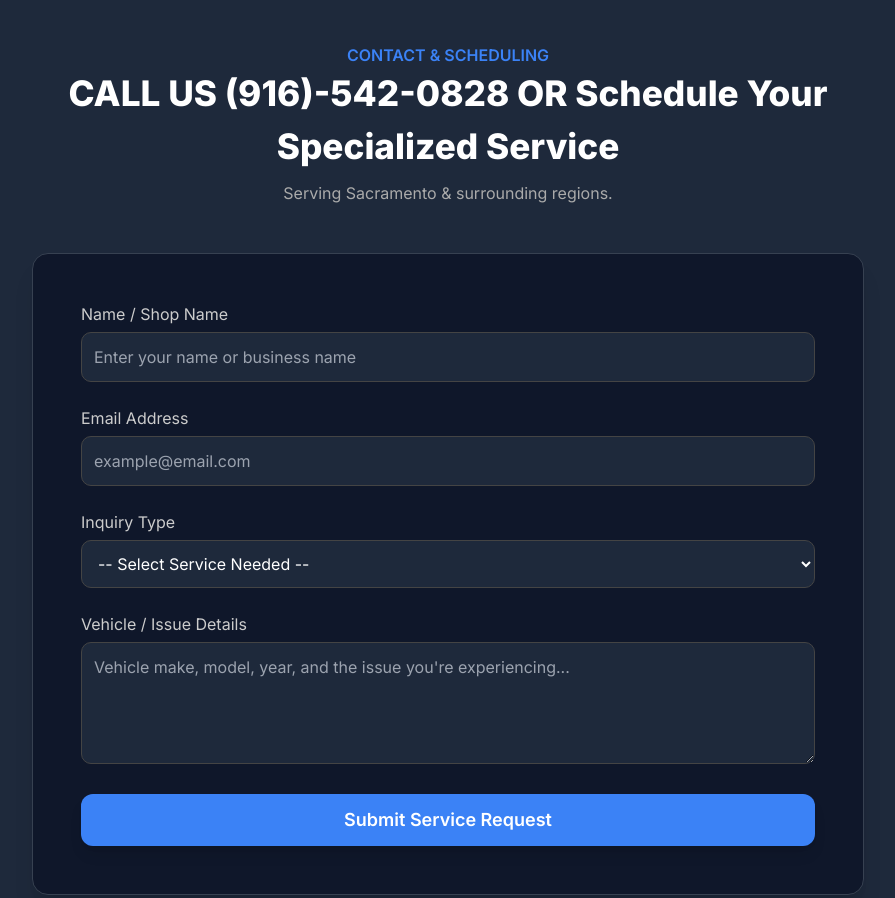
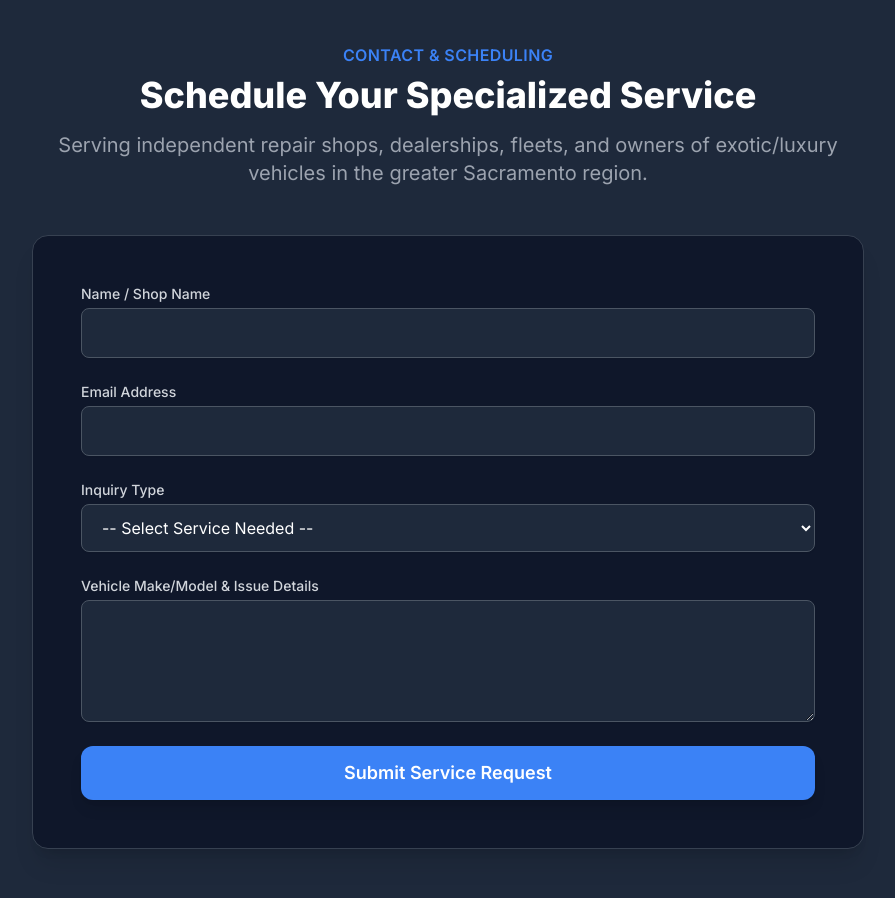
Before and after one commit to usproautollc/us-pro-auto-services, a plain HTML site: page index.html in a window 1280 px wide. Shown: the part 4640-5538 px from the top of the page, without its empty margins (192-1087 px from the left). Drawn offline with nearby package versions, Linux system fonts and the light colour scheme.

Commit message:
Revamp contact section with new service request form
Replaced the old contact section with a new layout and form for scheduling specialized services. Updated form fields and styles for better user experience.

```diff
--- a/index.html
+++ b/index.html
@@ -355,80 +355,50 @@
             </div>
       </section>
 
-<!-- Contact -->
+        <!-- Contact Section -->
         <section id="contact" class="py-20 bg-tech-mid">
-    <div class="max-w-4xl mx-auto px-4 sm:px-6 lg:px-8 text-center">
-
-        <h2 class="section-label">Contact & Scheduling</h2>
-        <p class="section-title">CALL US (916)-542-0828 OR Schedule Your Specialized Service</p>
-        <p class="section-description">Serving Sacramento & surrounding regions.</p>
-
-        <div class="bg-tech-dark p-8 md:p-12 rounded-2xl shadow-xl border border-gray-700 mt-12">
-
-            <!-- FIXED FORM -->
-            <form action="https://formspree.io/f/mjknojyk" method="POST" class="space-y-6">
-
-                <!-- Name -->
-                <div>
-                    <label class="form-label">Name / Shop Name</label>
-                    <input
-                        type="text"
-                        name="name"
-                        required
-                        class="form-input"
-                        placeholder="Enter your name or business name">
+            <div class="max-w-4xl mx-auto px-4 sm:px-6 lg:px-8">
+                <div class="text-center mb-12">
+                    <h2 class="text-base text-accent-blue font-semibold tracking-wide uppercase">Contact & Scheduling</h2>
+                    <p class="mt-2 text-3xl font-extrabold text-white sm:text-4xl">
+                        Schedule Your Specialized Service
+                    </p>
+                    <p class="mt-4 text-xl text-gray-400">
+                        Serving independent repair shops, dealerships, fleets, and owners of exotic/luxury vehicles in the greater Sacramento region.
+                    </p>
                 </div>
 
-                <!-- Email -->
+                <div class="bg-tech-dark p-8 md:p-12 rounded-2xl shadow-xl border border-gray-700">
+                    <form action="#" method="POST" class="space-y-6">
                         <div>
-                    <label class="form-label">Email Address</label>
-                    <input
-                        type="email"
-                        name="email"
-                        required
-                        class="form-input"
-                        placeholder="example@email.com">
+                            <label for="name" class="block text-sm font-medium text-gray-300">Name / Shop Name</label>
+                            <input type="text" id="name" name="name" required class="mt-1 block w-full px-4 py-3 border border-gray-600 rounded-lg shadow-sm focus:ring-accent-blue focus:border-accent-blue bg-tech-mid text-white placeholder-gray-500">
                         </div>
-
-                <!-- Inquiry Type -->
                         <div>
-                    <label class="form-label">Inquiry Type</label>
-                    <select
-                        name="inquiry"
-                        required
-                        class="form-input">
-                        <option value="">-- Select Service Needed --</option>
-                        <option>Advanced Diagnostics</option>
-                        <option>OEM Programming / Coding</option>
-                        <option>Immobilizer / Key Service</option>
-                        <option>Exotic Diagnostics</option>
-                        <option>ADAS Calibration</option>
-                        <option>General Inquiry</option>
+                            <label for="email" class="block text-sm font-medium text-gray-300">Email Address</label>
+                            <input type="email" id="email" name="email" required class="mt-1 block w-full px-4 py-3 border border-gray-600 rounded-lg shadow-sm focus:ring-accent-blue focus:border-accent-blue bg-tech-mid text-white placeholder-gray-500">
+                        </div>
+                        <div>
+                            <label for="inquiry-type" class="block text-sm font-medium text-gray-300">Inquiry Type</label>
+                            <select id="inquiry-type" name="inquiry-type" required class="mt-1 block w-full px-4 py-3 border border-gray-600 rounded-lg shadow-sm focus:ring-accent-blue focus:border-accent-blue bg-tech-mid text-white placeholder-gray-500">
+                                <option class="bg-tech-dark" value="">-- Select Service Needed --</option>
+                                <option class="bg-tech-dark" value="diagnostics">Advanced Diagnostics</option>
+                                <option class="bg-tech-dark" value="oem-programming">OEM Programming / Coding</option>
+                                <option class="bg-tech-dark" value="immobilizer">Immobilizer / Key Service</option>
+                                <option class="bg-tech-dark" value="exotic">High-End & Exotic Diagnostics (Supercars)</option>
+                                <option class="bg-tech-dark" value="adas">ADAS Calibration</option>
+                                <option class="bg-tech-dark" value="general">General Inquiry</option>
                             </select>
                         </div>
-
-                <!-- Details -->
                         <div>
-                    <label class="form-label">Vehicle / Issue Details</label>
-                    <textarea
-                        name="details"
-                        rows="4"
-                        required
-                        class="form-input"
-                        placeholder="Vehicle make, model, year, and the issue you're experiencing..."></textarea>
+                            <label for="details" class="block text-sm font-medium text-gray-300">Vehicle Make/Model & Issue Details</label>
+                            <textarea id="details" name="details" rows="4" required class="mt-1 block w-full px-4 py-3 border border-gray-600 rounded-lg shadow-sm focus:ring-accent-blue focus:border-accent-blue bg-tech-mid text-white placeholder-gray-500"></textarea>
                         </div>
-
-                <!-- Submit Button -->
-                <button type="submit"
-                    class="w-full py-3 px-4 rounded-xl shadow-lg text-lg font-semibold text-white bg-accent-blue hover:bg-blue-700 transition duration-300">
+                        <button type="submit" class="w-full flex justify-center py-3 px-4 border border-transparent rounded-xl shadow-lg text-lg font-semibold text-white bg-accent-blue hover:bg-blue-700 focus:outline-none focus:ring-2 focus:ring-offset-2 focus:ring-offset-tech-dark focus:ring-accent-blue transition duration-300 transform hover:scale-[1.01]">
                             Submit Service Request
                         </button>
-
                     </form>
-            <!-- END FORM -->
-
                 </div>
-
             </div>
         </section>
 
```
Lines whose indentation alone changed are shown as unchanged.
